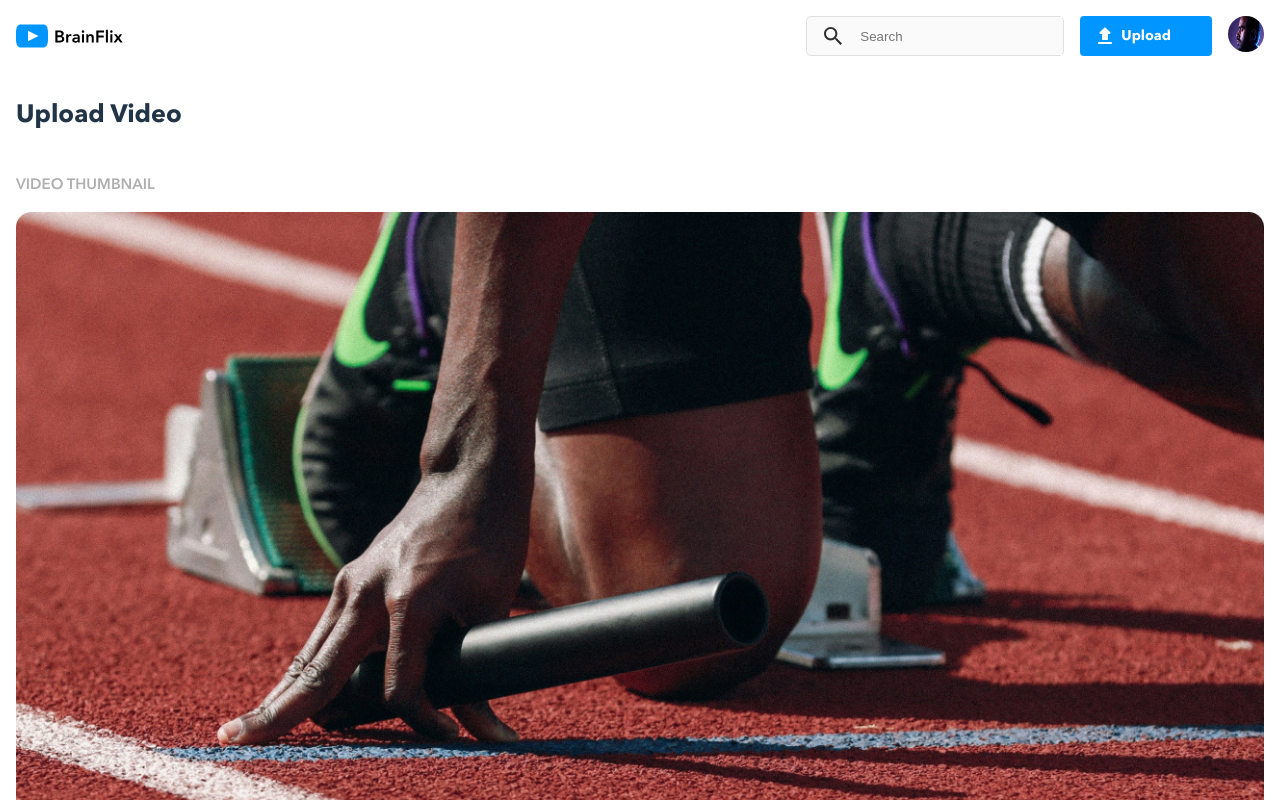
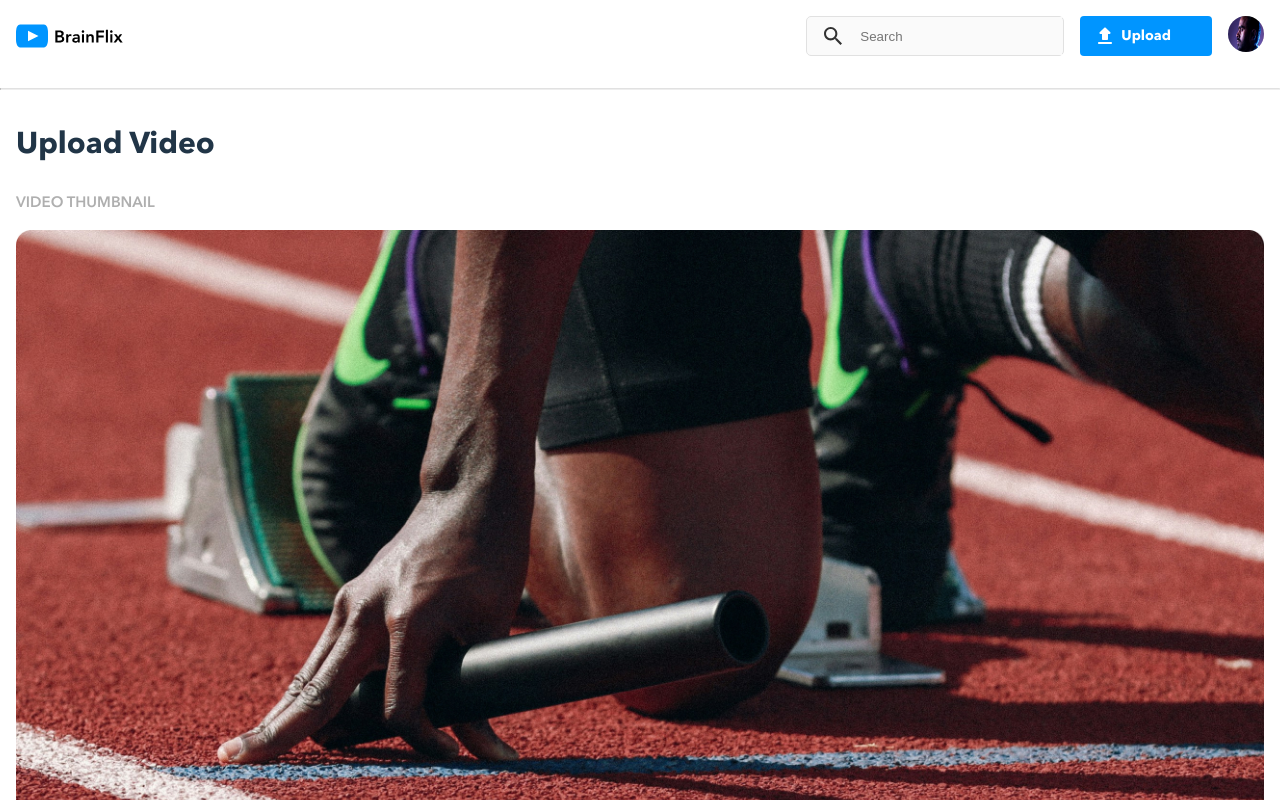
Before and after one commit to zanabs/zanab-shah-brainflix, a React (Vite) app: page /upload in a window 1280 px wide. Shown: the top 800 px of the page. Built offline with nearby package versions, Linux system fonts and the light colour scheme.

Commit message:
added silver border to navigation component

```diff
--- a/src/App.jsx
+++ b/src/App.jsx
@@ -18,6 +18,10 @@ function App() {
   return (
     <>
     <Navigation />
+      <div id="app__border">
+        <hr></hr>
+      </div>
+      <div id="app__body">
         <BrowserRouter>
           <Routes>
             <Route path="/" element={<Home /> }/>
@@ -25,6 +29,7 @@ function App() {
             <Route path="/video/:videoId" element={<VideoPlayer />}/>
           </Routes>
         </BrowserRouter>
+      </div>
     </>
   )
 }
--- a/src/App.scss
+++ b/src/App.scss
@@ -4,13 +4,23 @@
 #root {
   max-width: 1280px;
   margin: 0 auto;
-  padding: 1rem;
   width: 100%;
   font-size: 14px;
   line-height: 22px;
   font-weight: 400;
   font-family: AvenirNext;
+
 }
+
+#app__border {
+  padding: 0%;
+}
+
+#app__body {
+  padding: 1rem;
+}
+
+
 
 hr {
   border-top: 1px solid $secondarySilver;
--- a/src/components/Navigation/Navigation.scss
+++ b/src/components/Navigation/Navigation.scss
@@ -1,7 +1,8 @@
-@use '../../styles/partials/_variables' as *;
+@use '../../styles/partials/__variables.scss' as *;
 @use '../../styles/mixins/global.scss' as *;
 
 .navigation {
+    padding: 1rem;
     margin-bottom: $componentSpacing;
 
     display: flex;
@@ -87,4 +88,6 @@
             }
         }
     }
+
+
 }
--- a/src/components/Upload/UploadVideo.scss
+++ b/src/components/Upload/UploadVideo.scss
@@ -5,8 +5,8 @@
 
     &__title {
         margin: 0%;
-        padding: 1.875rem 0rem;
-        font-size: 25px;
+        padding: $componentSpacing 0rem;
+        font-size: 1.875rem;
     }
     &__label {
         font-size: 15px;
@@ -42,6 +42,7 @@
         width: 100%;
         color: $primaryBlue;
         font-weight: 700;
+        padding-top: $componentSpacing;
     }
 
 
```
Lines whose indentation alone changed are shown as unchanged.
